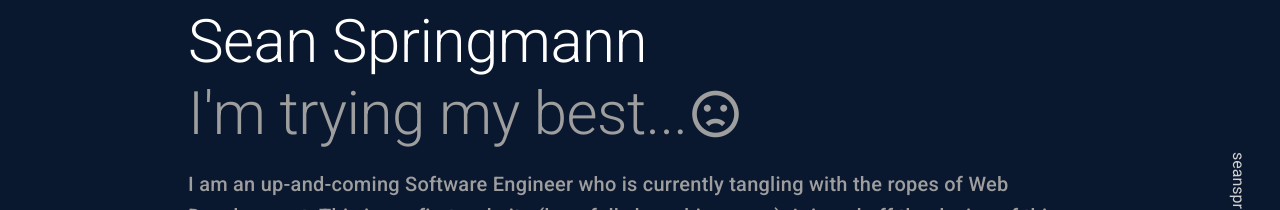
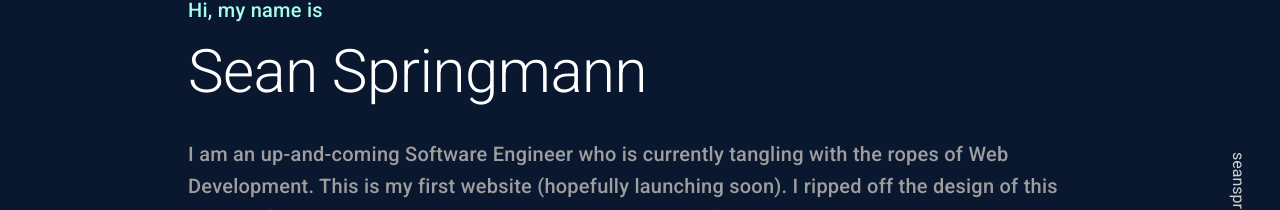
Before and after one commit to SeanS-23/portfolio, a Vue app: page / in a window 1280 px wide. Shown: the part 328-538 px from the top of the page. Built offline with nearby package versions, Linux system fonts and the light colour scheme.

Commit message:
Update Welcome.vue

```diff
--- a/src/components/Welcome.vue
+++ b/src/components/Welcome.vue
@@ -10,10 +10,6 @@
       style="word-break: break-word"
       class="pt-2 text-h2 grey--text"
     >
-      I'm trying my best...
-      <v-icon size="56" color="#d0d0d0" class="grey--text">
-        mdi-emoticon-sad-outline
-      </v-icon>
     </v-card-title>
     <v-card-text style="word-break: break-word" class="pt-2 text-h6 grey--text">
       I am an up-and-coming Software Engineer who is currently tangling with the
```
